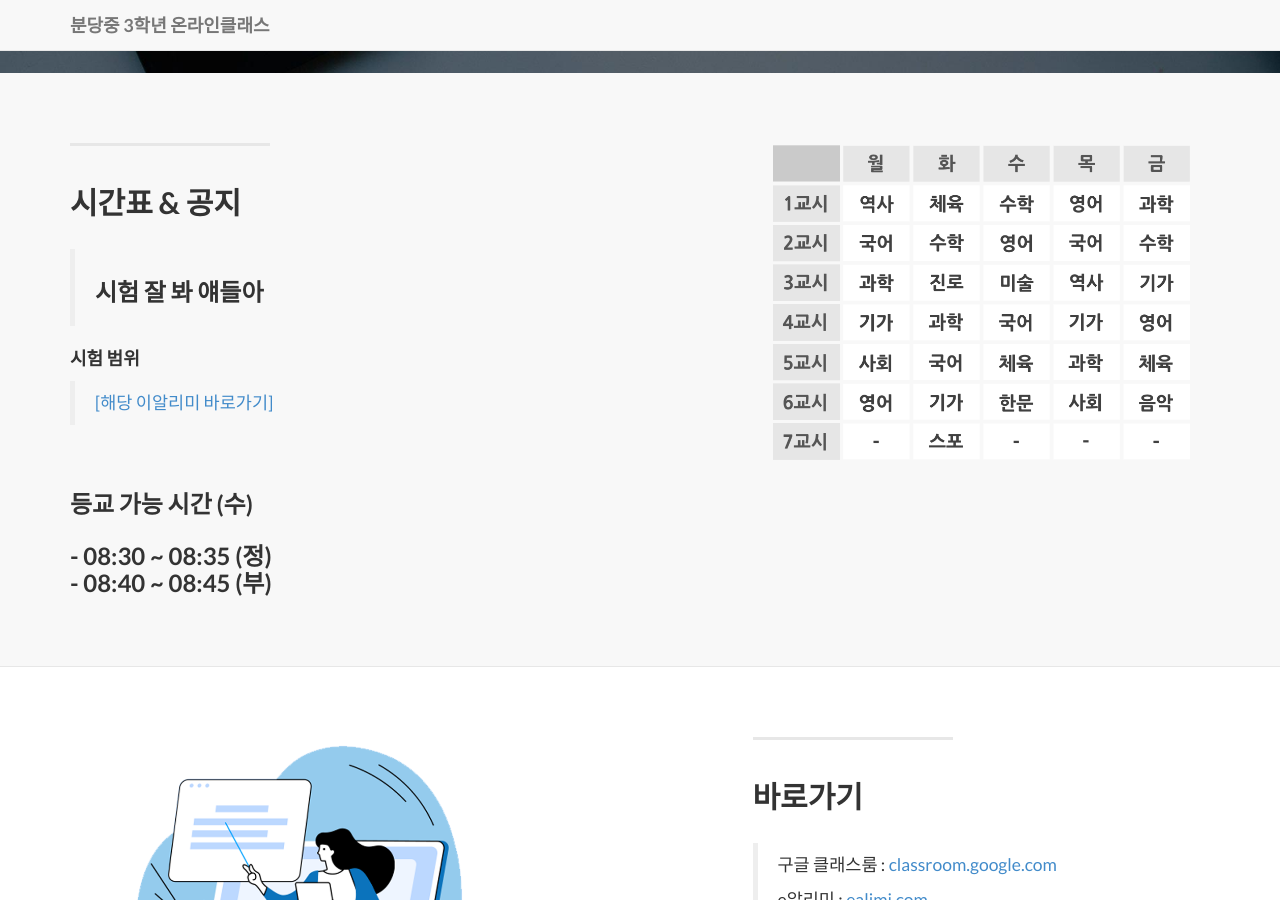
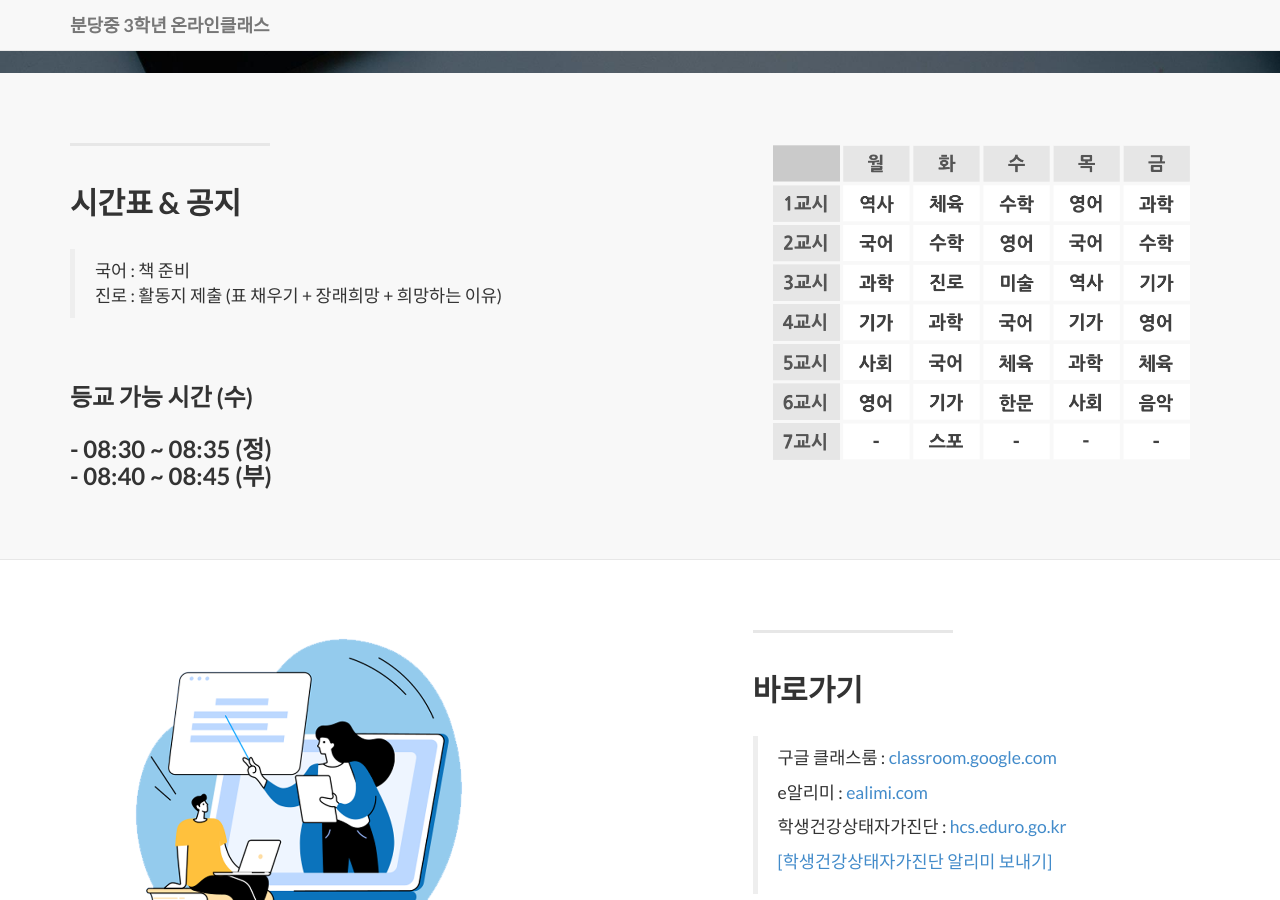
Before and after one commit to bundang-ms-2021/oncl, a Jekyll site: the page built from index.html, in a window 1280 px wide and 900 px high, scrolled down 691 px. Built offline with Jekyll 4.4.1, drawn with Linux system fonts in a browser that asks for light colours; nearby versions of some CDN libraries; library files that are not in the unit come from our copies.

Commit message:
Update 2014-09-21-services-1.markdown

```diff
--- a/_posts/2014-09-21-services-1.markdown
+++ b/_posts/2014-09-21-services-1.markdown
@@ -5,10 +5,8 @@ category: Services
 title: 시간표 & 공지
 description: |
 ---
-  > <h3>시험 잘 봐 얘들아</h3>
-
-  **시험 범위**
-  > <a href = "https://www.ealimi.com/ReceivedNoti/LetterReplyNew/13981360/e31e1bef-aae6-4c18-b562-485d71c90973">[해당 이알리미 바로가기]</a>
+  > 국어 : 책 준비
+  > 진로 : 활동지 제출 (표 채우기 + 장래희망 + 희망하는 이유)
 
 <html>
   <br>
```
